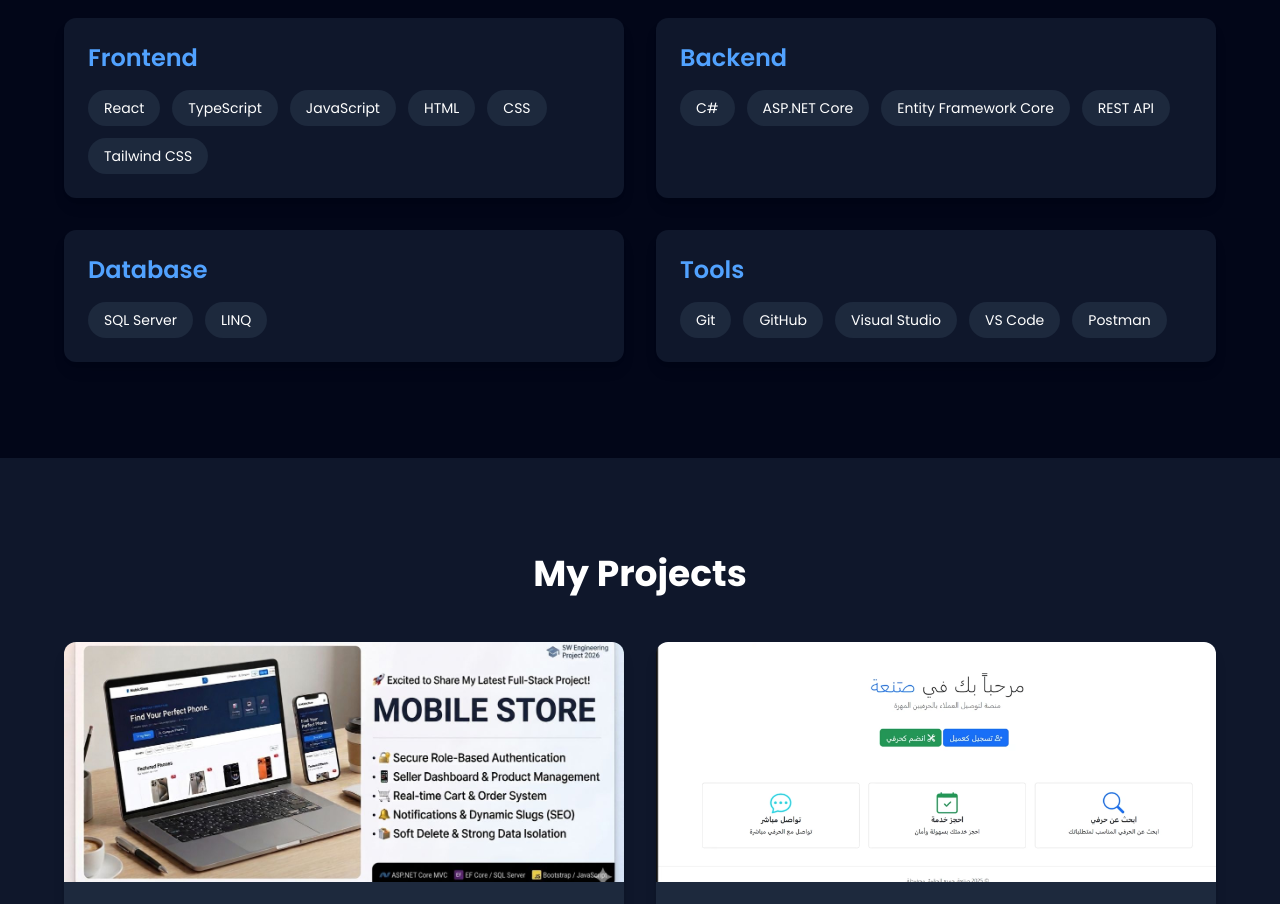
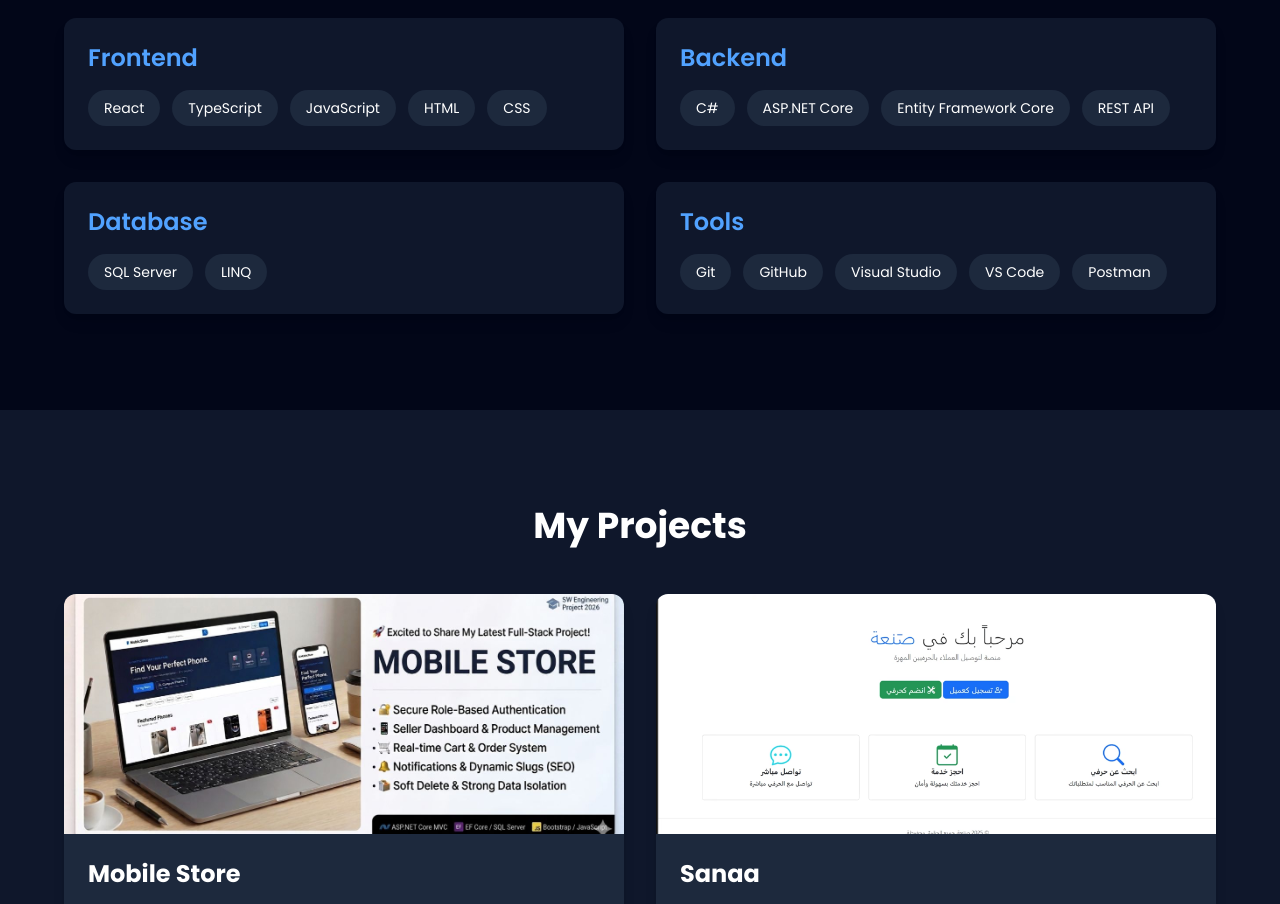
Before and after one commit to ahmedkamal-31/portfolio, a React (Vite) app: page / in a window 1280 px wide. Shown: the part 1740-2644 px from the top of the page. Built offline with nearby package versions, Linux system fonts and the light colour scheme.

Commit message:
Update package-lock

```diff
--- a/src/components/Skills.tsx
+++ b/src/components/Skills.tsx
@@ -3,7 +3,7 @@ import { motion } from "framer-motion";
 const skills = [
   {
     title: "Frontend ",
-    items: ["React", "TypeScript", "JavaScript", "HTML", "CSS", "Tailwind CSS"],
+    items: ["React", "TypeScript", "JavaScript", "HTML", "CSS"],
   },
   {
     title: "Backend",
```
Also changed, not shown: 1 other file (tests, documents, lock files or other folders).
